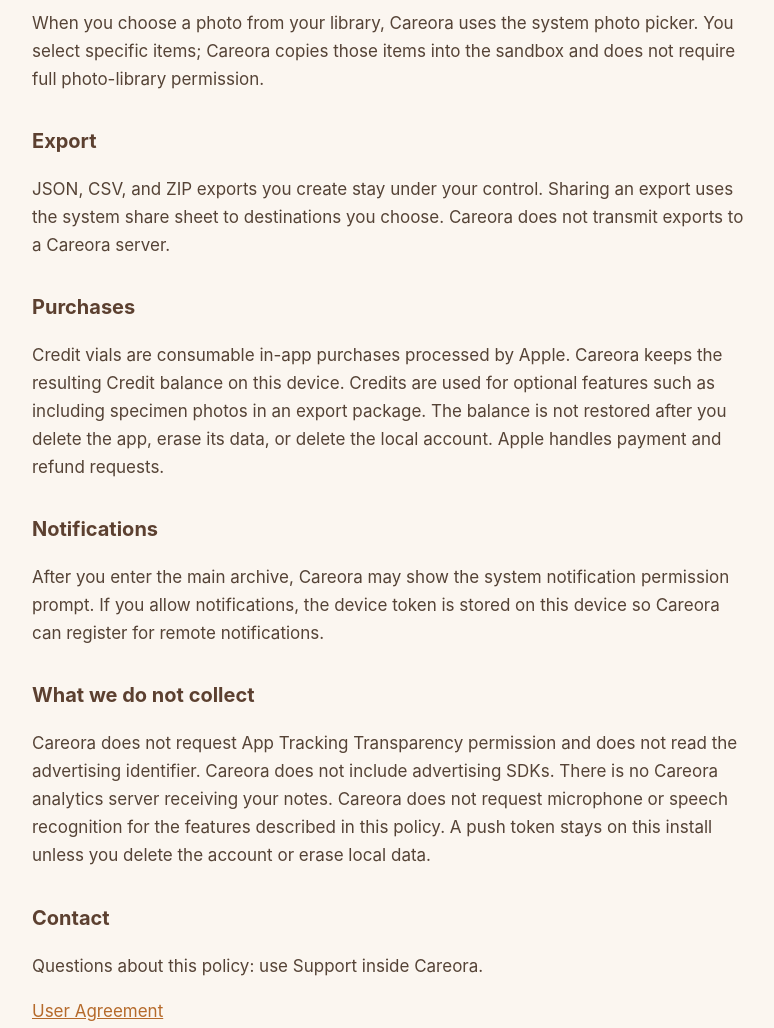
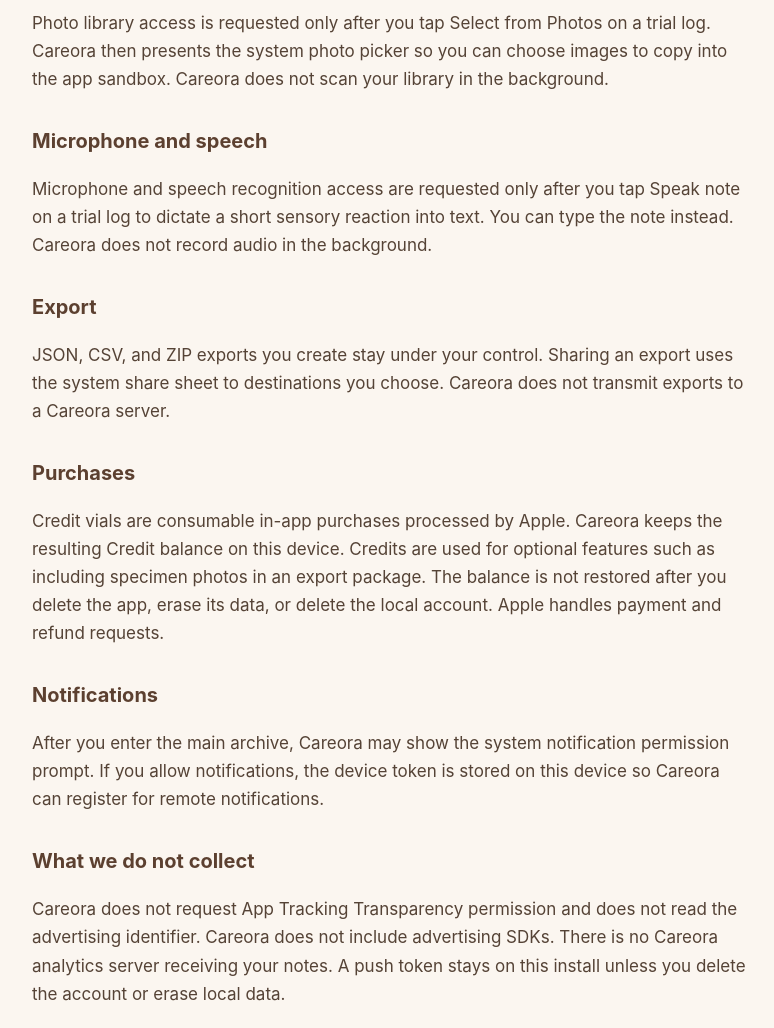
Before and after one commit to careora-app/careora-legal, a plain HTML site: page privacy-policy.html in a window 1280 px wide. Shown: the part 1060-2088 px from the top of the page, without its empty margins (248-1022 px from the left). Drawn offline with Linux system fonts and the light colour scheme.

Commit message:
Document photo library and microphone Speak note access.

```diff
--- a/privacy-policy.html
+++ b/privacy-policy.html
@@ -24,7 +24,10 @@
     <p>Camera access is requested only after you choose to capture a specimen photo for a record. Photos you accept are copied into the app sandbox. Careora does not scan the camera in the background.</p>
 
     <h2>Photo library</h2>
-    <p>When you choose a photo from your library, Careora uses the system photo picker. You select specific items; Careora copies those items into the sandbox and does not require full photo-library permission.</p>
+    <p>Photo library access is requested only after you tap Select from Photos on a trial log. Careora then presents the system photo picker so you can choose images to copy into the app sandbox. Careora does not scan your library in the background.</p>
+
+    <h2>Microphone and speech</h2>
+    <p>Microphone and speech recognition access are requested only after you tap Speak note on a trial log to dictate a short sensory reaction into text. You can type the note instead. Careora does not record audio in the background.</p>
 
     <h2>Export</h2>
     <p>JSON, CSV, and ZIP exports you create stay under your control. Sharing an export uses the system share sheet to destinations you choose. Careora does not transmit exports to a Careora server.</p>
@@ -36,7 +39,7 @@
     <p>After you enter the main archive, Careora may show the system notification permission prompt. If you allow notifications, the device token is stored on this device so Careora can register for remote notifications.</p>
 
     <h2>What we do not collect</h2>
-    <p>Careora does not request App Tracking Transparency permission and does not read the advertising identifier. Careora does not include advertising SDKs. There is no Careora analytics server receiving your notes. Careora does not request microphone or speech recognition for the features described in this policy. A push token stays on this install unless you delete the account or erase local data.</p>
+    <p>Careora does not request App Tracking Transparency permission and does not read the advertising identifier. Careora does not include advertising SDKs. There is no Careora analytics server receiving your notes. A push token stays on this install unless you delete the account or erase local data.</p>
 
     <h2>Contact</h2>
     <p>Questions about this policy: use Support inside Careora.</p>
```
